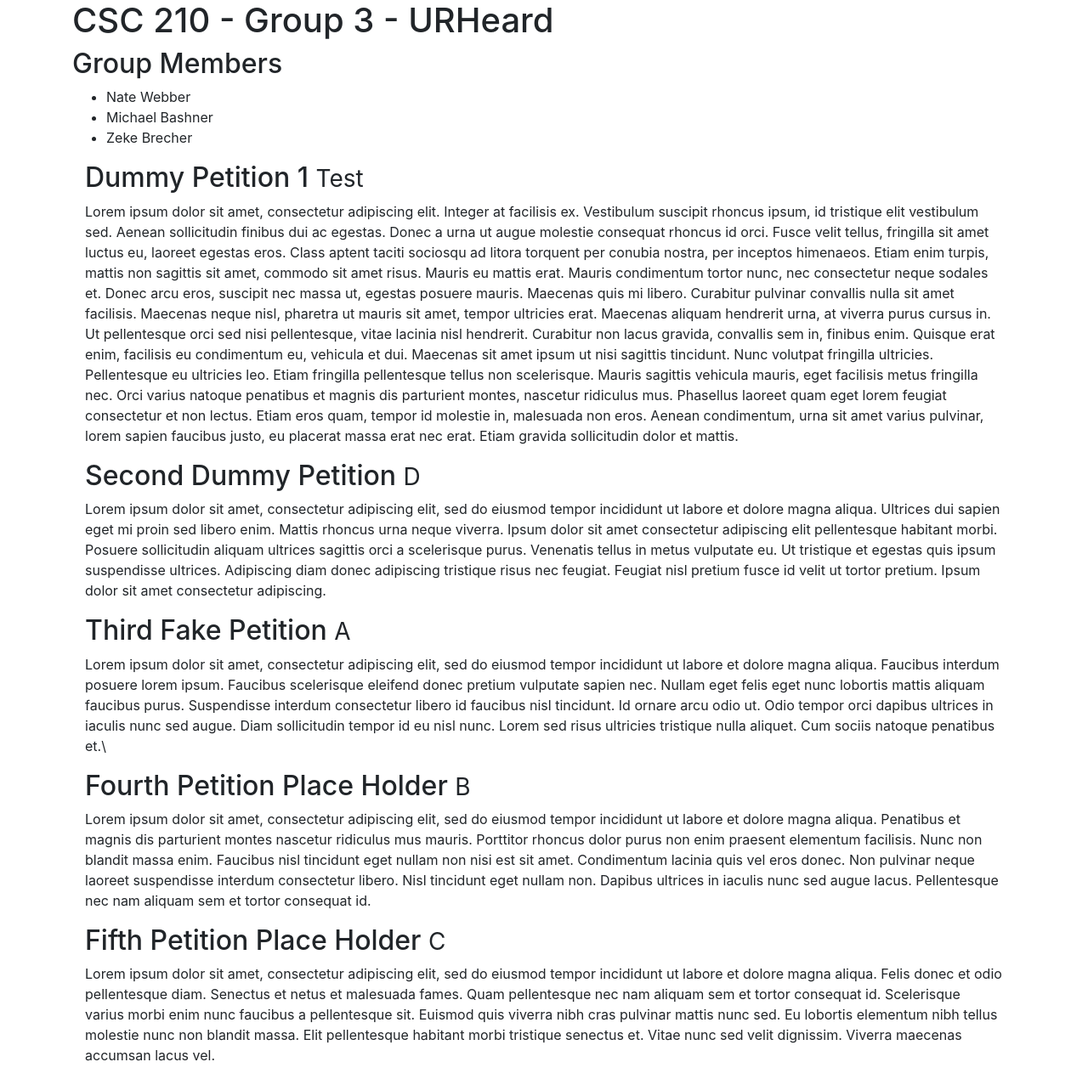
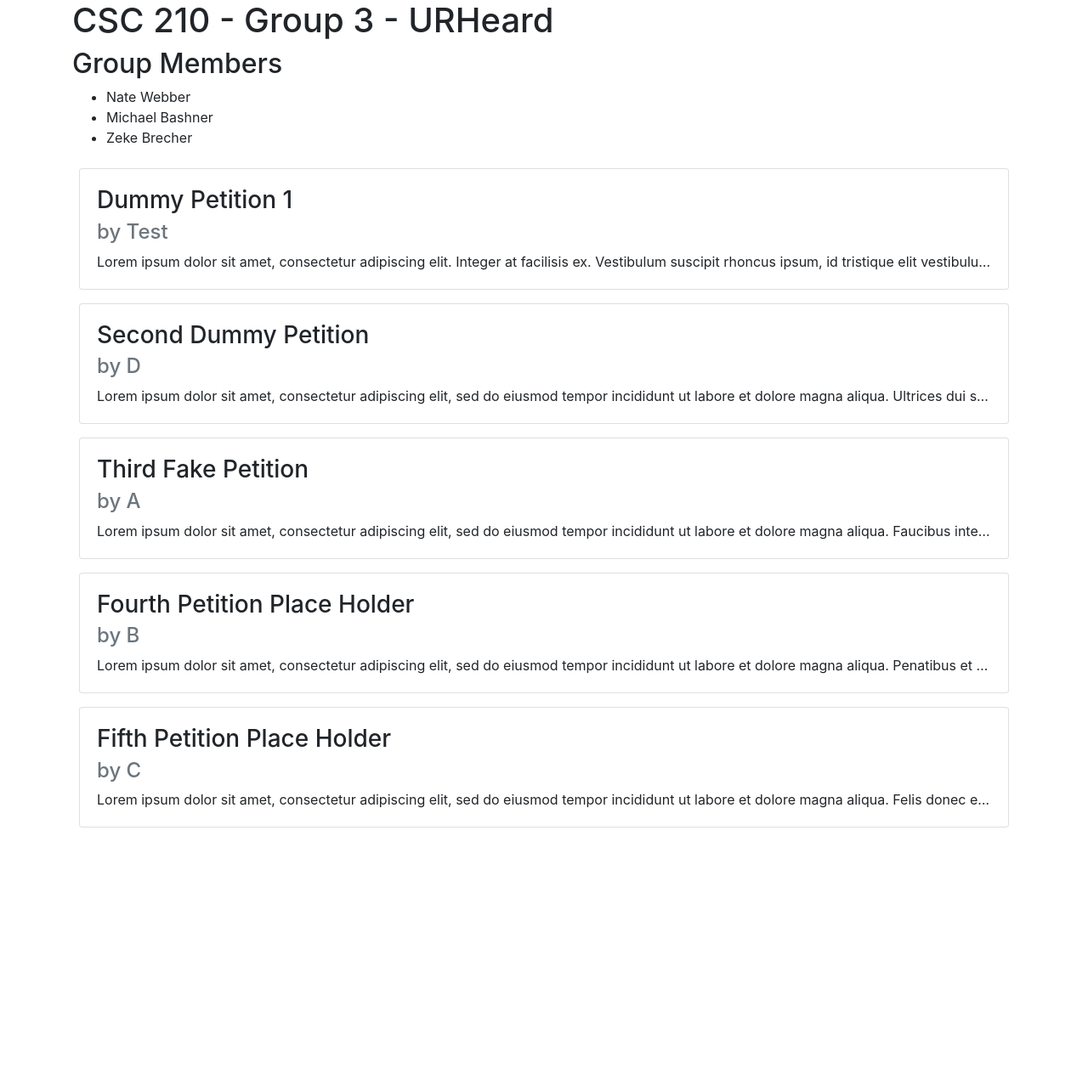
Before and after one commit to michaelb-TI100/csc210-team3, a Flask app: page / in a window 1280 px wide. Shown: the whole page at 85% size. After the commit the page ends 974 px from the top, so only its background shows below. Run offline with Flask 2, Linux system fonts and the light colour scheme; data comes from the database, SQL or seed files in the repository; some libraries are stand-ins or nearby versions.

Commit message:
Updated index.html to show the petitions in a cleaner way
The way petitions is being shown definetly could use some work and also when the model is updated to include a time stamp, then the petitions can be shown in chronological order

```diff
--- a/templates/index.html
+++ b/templates/index.html
@@ -1,11 +1,11 @@
 {% extends "base.html" %}
 
-{% block title %}
-    Index
-{% endblock title %}
+{% block title %}Index{% endblock title %}
 
 {% block content %}
+	<header class="page-header">
 		<h1>CSC 210 - Group 3 - URHeard</h1> <!--We should probably pick how exactly we want to stylize/capitalize the name of the project-->
+	</header>
 
 	<h2>Group Members</h2>
 
@@ -15,16 +15,15 @@
 		<li>Zeke Brecher</li>
 	</ul>
 
-    <section class="container">
+	<div class="d-flex flex-wrap">
 	{% for petition in petitions %}
-			<section class="panel panel-default">
-				<header class="panel-heading">
-					<h2 class="panel-title">{{petition.title}} <small>{{petition.author.name}}</small></h2>
-				</header>
-				<div class="panel-body">
-					<p>{{petition.body}}</p>
+		<article class="card m-2">
+			<div class="card-body">
+				<h3 class="card-title">{{petition.title}}</h3>
+				<h4 class="card-subtitle mb-2 text-muted"> by <span class="card-link">{{petition.author.name}}</span></h4>
+				<p class="card-text text-truncate">{{petition.body}}</p>
 			</div>
-			</section>
+		</article>
 	{% endfor %}
-    </section>
+</div>
 {% endblock content %}
```
Lines whose indentation alone changed are shown as unchanged.
